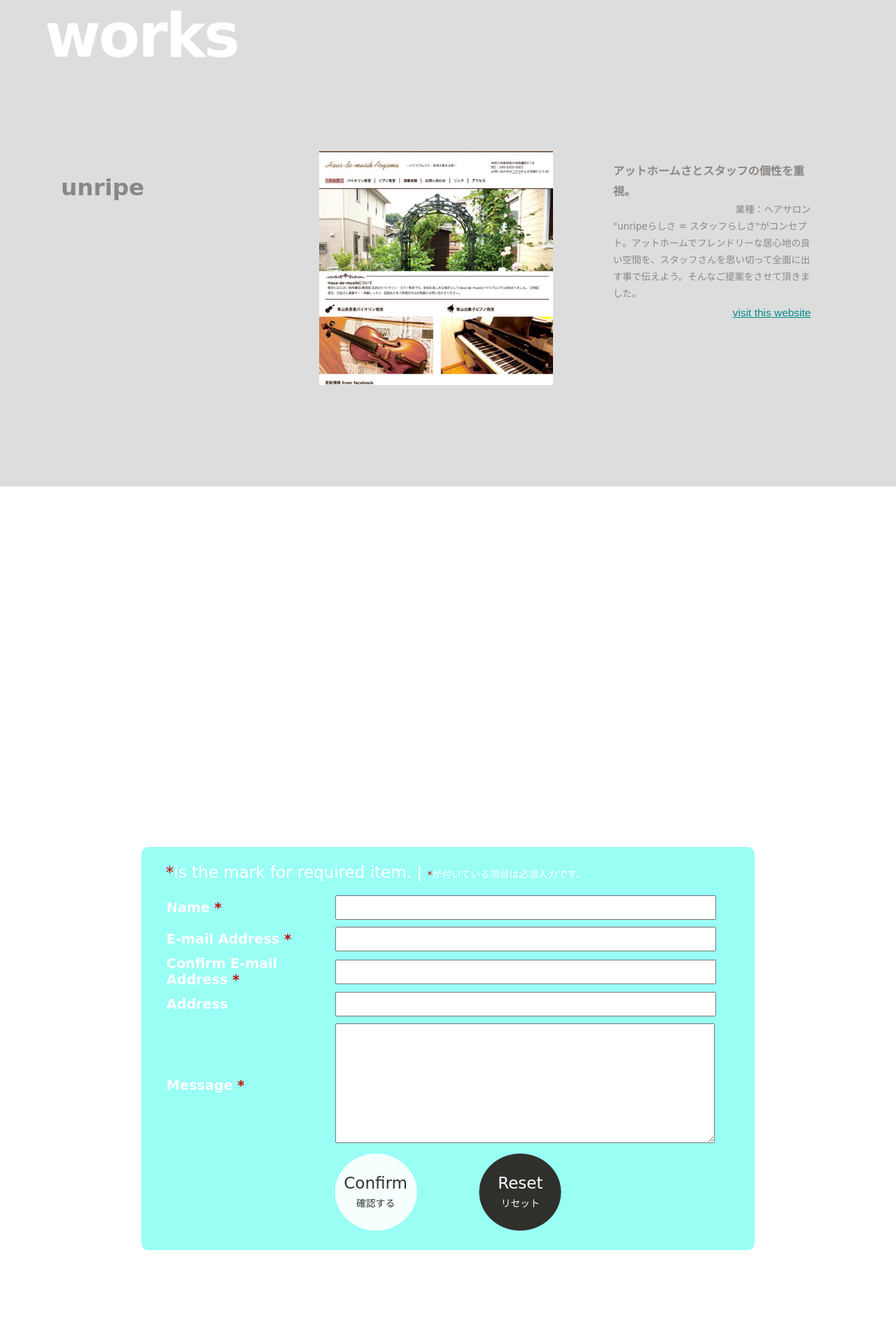
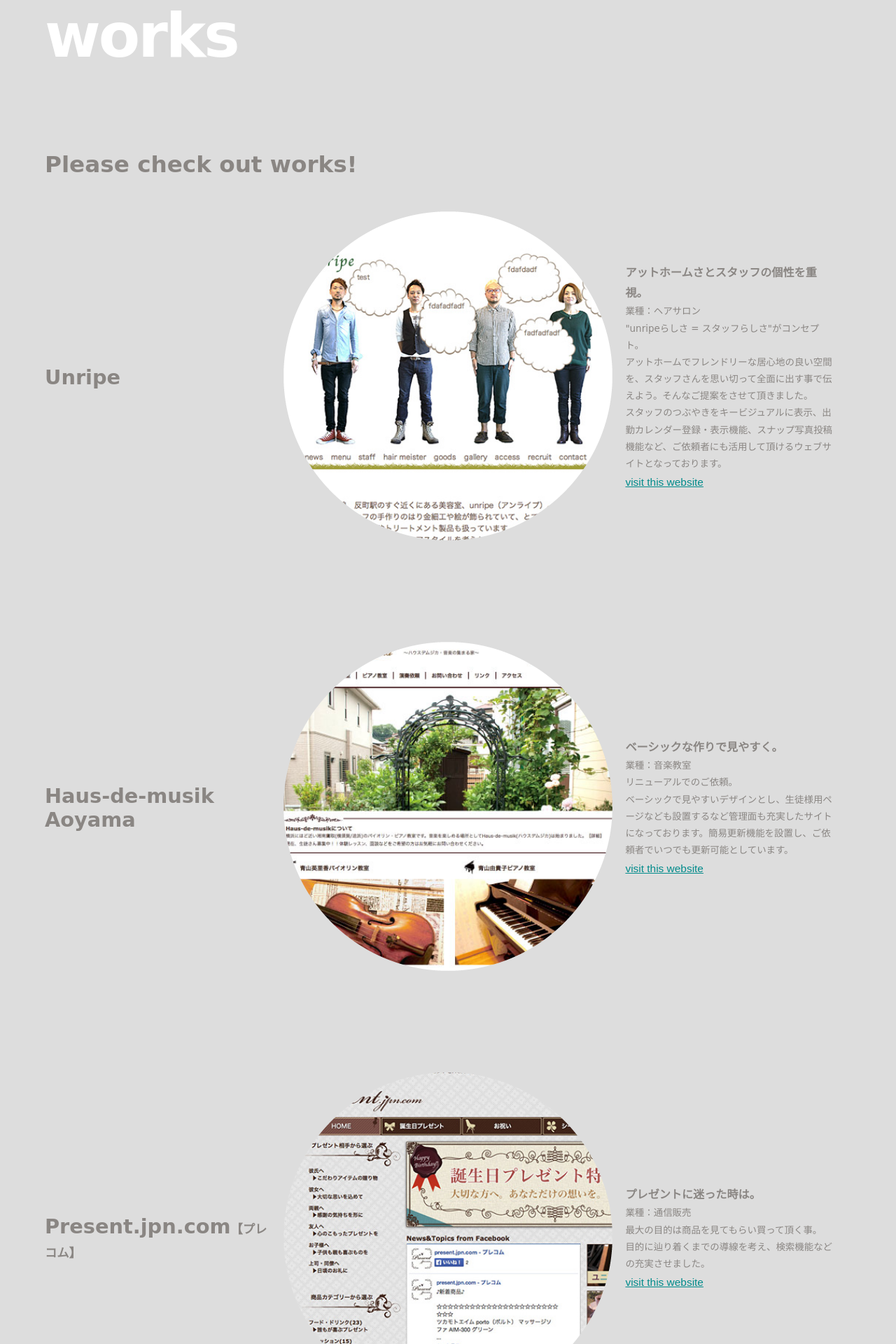
Before and after one commit to ichicolo-web/ichicolo.com, a PHP site: page / in a window 1280 px wide. Shown: the part 2280-4200 px from the top of the page at 70% size. Before the commit the page ends 4066 px from the top, so only its background shows below. Run offline with PHP 8.4, Linux system fonts and the light colour scheme; some web fonts are replaced.

Commit message:
works実装

```diff
--- a/index.html
+++ b/index.html
@@ -36,7 +36,8 @@
     <p data-slide="1">top</p>
     <p data-slide="2">members</p>
     <p data-slide="3">works</p>
-    <p data-slide="4">contacts</p>
+    <p data-slide="4">topics</p>
+    <p data-slide="5">contacts</p>
   </nav>
 <!--
   <div class="dot">
@@ -48,7 +49,7 @@
   </div>
 
   <article class="slide top" data-slide="1" data-stellar-background-ratio="0.5">
-    <div class="container clearfix">
+    <div class="container">
       <section class="main">
         <h1><img src="/public/images/logo.png" alt="ichicolo"></h1>
         <h2 class="title">top</h2>
@@ -92,25 +93,109 @@
     <div class="container clearfix">
       <h2 class="title">works</h2>
       <h2 class="number"></h2>
+      <h3>Please check out works!</h3>
 
+      <!-- unripe -->
+      <section class="unripe">
         <div class="panel name">
-       <h3>unripe</h3>
+          <h4>Unripe</h4>
         </div><!--
      --><div class="panel photo">
-       <img src="/public/images/works/aoyama.jpg" alt="unripe">
+          <img src="/public/images/works/frame.png" alt="">
         </div><!--
      --><div class="panel description">
           <ul>
             <li>アットホームさとスタッフの個性を重視。</li>
             <li class="data">業種：ヘアサロン</li>
-         <li>"unripeらしさ = スタッフらしさ"がコンセプト。アットホームでフレンドリーな居心地の良い空間を、スタッフさんを思い切って全面に出す事で伝えよう。そんなご提案をさせて頂きました。</li>
+            <li>"unripeらしさ = スタッフらしさ"がコンセプト。<br>アットホームでフレンドリーな居心地の良い空間を、スタッフさんを思い切って全面に出す事で伝えよう。そんなご提案をさせて頂きました。<br>スタッフのつぶやきをキービジュアルに表示、出勤カレンダー登録・表示機能、スナップ写真投稿機能など、ご依頼者にも活用して頂けるウェブサイトとなっております。</li>
             <li class="data"><a href="http://unripe-sun.com/" target="_blank">visit this website</a></li>
           </ul>
         </div>
+      </section>
+
+      <!-- Haus-de-musik Aoyama -->
+      <section class="aoyama">
+        <div class="panel name">
+          <h4>Haus-de-musik Aoyama</h4>
+        </div><!--
+     --><div class="panel photo">
+          <img src="/public/images/works/frame.png" alt="">
+        </div><!--
+     --><div class="panel description">
+          <ul>
+            <li>ベーシックな作りで見やすく。</li>
+            <li class="data">業種：音楽教室</li>
+            <li>リニューアルでのご依頼。<br>ベーシックで見やすいデザインとし、生徒様用ページなども設置するなど管理面も充実したサイトになっております。簡易更新機能を設置し、ご依頼者でいつでも更新可能としています。</li>
+            <li class="data"><a href="http://haus-de-musik-aoyama.com/" target="_blank">visit this website</a></li>
+          </ul>
+        </div>
+      </section>
+
+      <!-- プレコム -->
+      <section class="precom">
+        <div class="panel name">
+          <h4>Present.jpn.com<span class="jap">【プレコム】</span></h4>
+        </div><!--
+     --><div class="panel photo">
+          <img src="/public/images/works/frame.png" alt="">
+        </div><!--
+     --><div class="panel description">
+          <ul>
+            <li>プレゼントに迷った時は。</li>
+            <li class="data">業種：通信販売</li>
+            <li>最大の目的は商品を見てもらい買って頂く事。<br>目的に辿り着くまでの導線を考え、検索機能などの充実させました。</li>
+            <li class="data"><a href="http://present.jpn.com/" target="_blank">visit this website</a></li>
+          </ul>
+        </div>
+      </section>
+
+      <!-- cust -->
+      <section class="cust">
+        <div class="panel name">
+          <h4>cust</h4>
+        </div><!--
+     --><div class="panel photo">
+          <img src="/public/images/works/frame.png" alt="">
+        </div><!--
+     --><div class="panel description">
+          <ul>
+            <li>かゆいところに手が届く顧客管理システム</li>
+            <li>顧客の管理はもちろん、希望期間に来店されていない顧客のピックアップや、お誕生日メールの送信など、様々な機能を実装しています。<br>また、店舗に合わせたカスタマイズも致します。</li>
+          </ul>
+        </div>
+      </section>
+
+      <!-- mew -->
+      <section class="mew">
+        <div class="panel name">
+          <h4><span class="jap">ねこの集会所 みゅ〜</span></h4>
+        </div><!--
+     --><div class="panel photo">
+          <img src="/public/images/works/frame.png" alt="">
+        </div><!--
+     --><div class="panel description">
+          <ul>
+            <li>ねこ好きのための総合サイト</li>
+            <li>猫の画像・動画、迷子のお知らせなど、SNSを駆使した総合サイトです。</li>
+            <li class="data"><a href="http://mew.in.net/" target="_blank">visit this website</a></li>
+          </ul>
+        </div>
+      </section>
+
     </div>
   </article>
 
-  <article class="slide contacts" data-slide="4" data-stellar-background-ratio="0.5">
+  <article class="slide topics" data-slide="4" data-stellar-background-ratio="0.5">
+    <div class="container clearfix">
+      <h2 class="title">topics</h2>
+      <h2 class="number"></h2>
+      <h3>Please check our activities!</h3>
+
+      <iframe id="facebook" src="//www.facebook.com/plugins/likebox.php?href=http%3A%2F%2Fwww.facebook.com%2Fichicolo&amp;width=400&amp;height=558&amp;show_faces=true&amp;colorscheme=light&amp;stream=true&amp;header=false&amp;appId=252224458181036" scrolling="no" frameborder="0" style="border:none; overflow:hidden; width:400px; height:558px;" allowTransparency="true"></iframe>
+    </div>
+  </article>
+
+  <article class="slide contacts" data-slide="5" data-stellar-background-ratio="0.5">
     <div class="container clearfix">
       <h2 class="title">contacts</h2>
       <h2 class="number"></h2>
@@ -157,6 +242,5 @@
       </div>
     </div>
   </article>
-
 </body>
 </html>
--- a/public/javascripts/igniter.js
+++ b/public/javascripts/igniter.js
@@ -6,7 +6,10 @@ $(function () {
     , slide = $('.slide')
     , mywindow = $(window)
     , htmlbody = $('html,body')
+    , work = $('.slide.works section')
     ;
+
+  work.fadeOut();
 
   slide.waypoint(function (event, direction) {
     var dataslide = $(this).attr('data-slide');
@@ -102,6 +105,25 @@ $(function () {
         );
       }, 3500);
     }
+
+    if (mywindow.scrollTop() > 1700) {
+      work.eq(0).fadeIn('slow');
+    }
+    if (mywindow.scrollTop() > 2300) {
+      work.eq(1).fadeIn('slow');
+    }
+    if (mywindow.scrollTop() > 2900) {
+      work.eq(2).fadeIn('slow');
+    }
+    if (mywindow.scrollTop() > 3500) {
+      work.eq(3).fadeIn('slow');
+    }
+    if (mywindow.scrollTop() > 4100) {
+      work.eq(4).fadeIn('slow');
+    }
+    if (mywindow.scrollTop() > 4700) {
+      work.eq(5).fadeIn('slow');
+    }
   });
 
   function goToByScroll(dataslide) {
--- a/public/stylesheets/common.css
+++ b/public/stylesheets/common.css
@@ -52,20 +52,6 @@ img {
 .button {
 	text-align:center;
 }
-
-//.dot {
-//  top: 39px;
-//  left: 8px;
-//  position: fixed;
-//  z-index: 1000;
-//  display: none;
-//}
-//
-//.dot img {
-//  bottom: 0;
-//  position: absolute;
-//  cursor: pointer;
-//}
 
 .earth {
   bottom: 0;
@@ -248,24 +234,53 @@ nav#side p.active{
 
 .slide.works .name {
   width: 28%;
-  padding: 0 2%;
+  font-size: 150%;
+  vertical-align: middle;
 }
 
 .slide.works .photo {
-  width: 29%;
-  padding: 0 2%;
+  width: 44%;
+  text-align: center;
+  vertical-align: middle;
+}
+
+.slide.works section {
+  margin: 0 0 10ex;
+}
+
+.slide.works .aoyama .photo img:first-child {
+  background: url("/public/images/works/aoyama.jpg") 0 0 no-repeat;
+  background-size: cover;
+}
+.slide.works .unripe .photo img:first-child {
+  background: url("/public/images/works/unripe.jpg") 0 0 no-repeat;
+  background-size: cover;
+}
+.slide.works .precom .photo img:first-child {
+  background: url("/public/images/works/precom.jpg") 0 0 no-repeat;
+  background-size: cover;
+}
+.slide.works .cust .photo img:first-child {
+  background: url("/public/images/works/cust.jpg") 0 0 no-repeat;
+  background-size: cover;
+}
+.slide.works .mew .photo img:first-child {
+  background: url("/public/images/works/mew.jpg") 0 0 no-repeat;
+  background-size: cover;
 }
 
 .slide.works .description {
-  width: 28%;
-  padding: 0 2%;
+  width: 26%;
+  padding: 0 2% 0 0;
   list-style: none;
+  vertical-align: middle;
 }
 
 .slide.works .description ul {
   font-size: 70%;
   list-style: none;
   line-height: 1.6;
+  padding: 0;
 }
 
 .slide.works .description ul li {
@@ -278,13 +293,37 @@ nav#side p.active{
 }
 
 .slide.works .description ul li.data {
-  text-align: right;
+  //text-align: right;
 }
 
 .slide.works .description ul li a {
   font-size: 115%;
   font-family: 'Days One', sans-serif;
   text-decoration: underline;
+}
+
+
+/*
+ ** slide topics
+ */
+.slide.topics {
+  background-color: rgba(255,255,0,0.5);
+  color: #fff;
+  text-align: center;
+}
+
+.slide.topics h2,
+.slide.topics h3 {
+  text-align: left;
+}
+
+.slide.topics iframe {
+  width: 70%!important;
+  padding: 2% 3%;
+  background-color: rgba(255,255,255,0.7);
+  border-radius: 10px;
+  -webkit-border-radius: 10px;
+  -moz-border-radius: 10px;
 }
 
 
```
Also changed, not shown: public/images/works/cust.jpg (added), public/images/works/mew.jpg (added), public/images/works/precom.jpg (added), public/images/works/unripe.jpg (added). Lines whose indentation alone changed are shown as unchanged.
